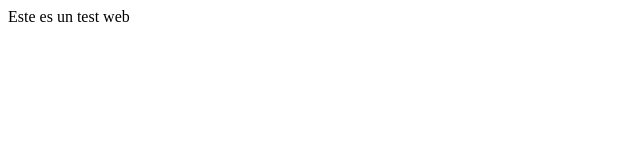
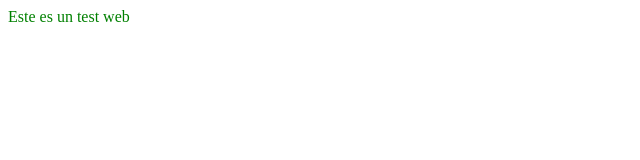
Before and after one commit to JaimeDomingueez/TestWeb, a plain HTML site: page index.html in a window 1280 px wide. Shown: the full height of the page, 0-640 px from the left. Drawn offline with Linux system fonts and the light colour scheme.

Commit message:
Update index.html

```diff
--- a/index.html
+++ b/index.html
@@ -1,6 +1,7 @@
 <html>
   <head>
     <title>TestWeb</title>
+    <link rel="Stylesheet" href="index.css"/>
     <head>
       <body>
         <p>Este es un test web</p>
```
